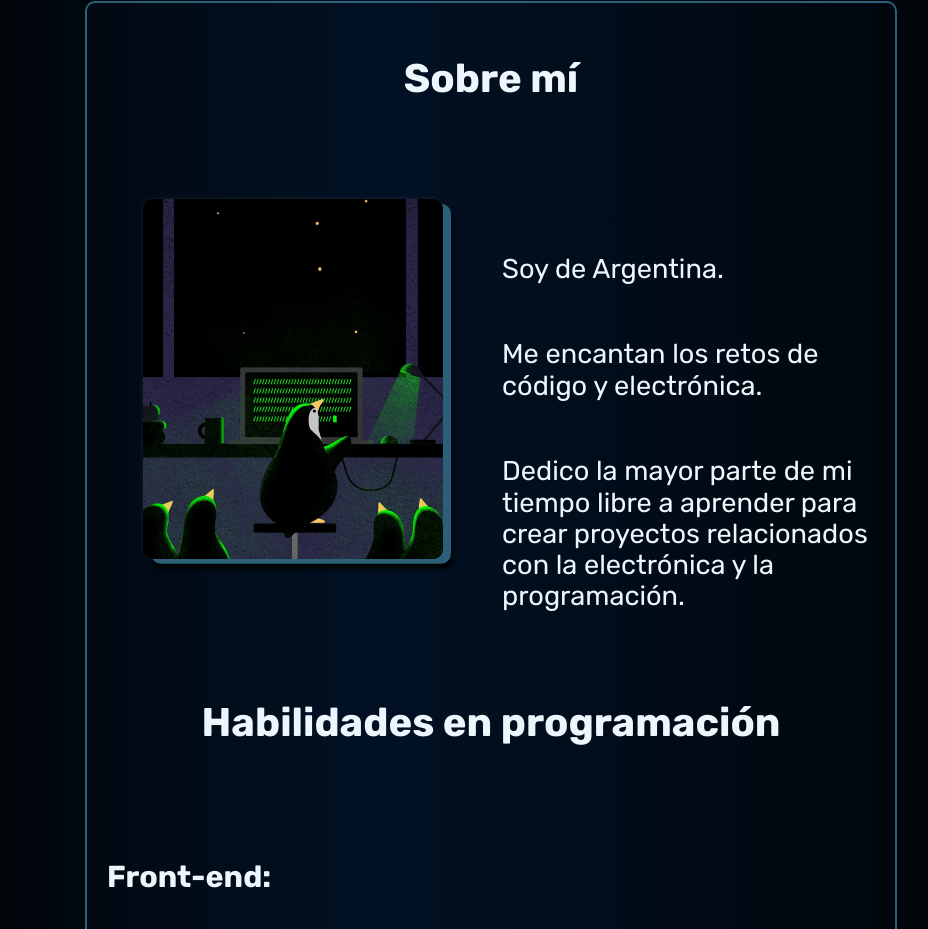
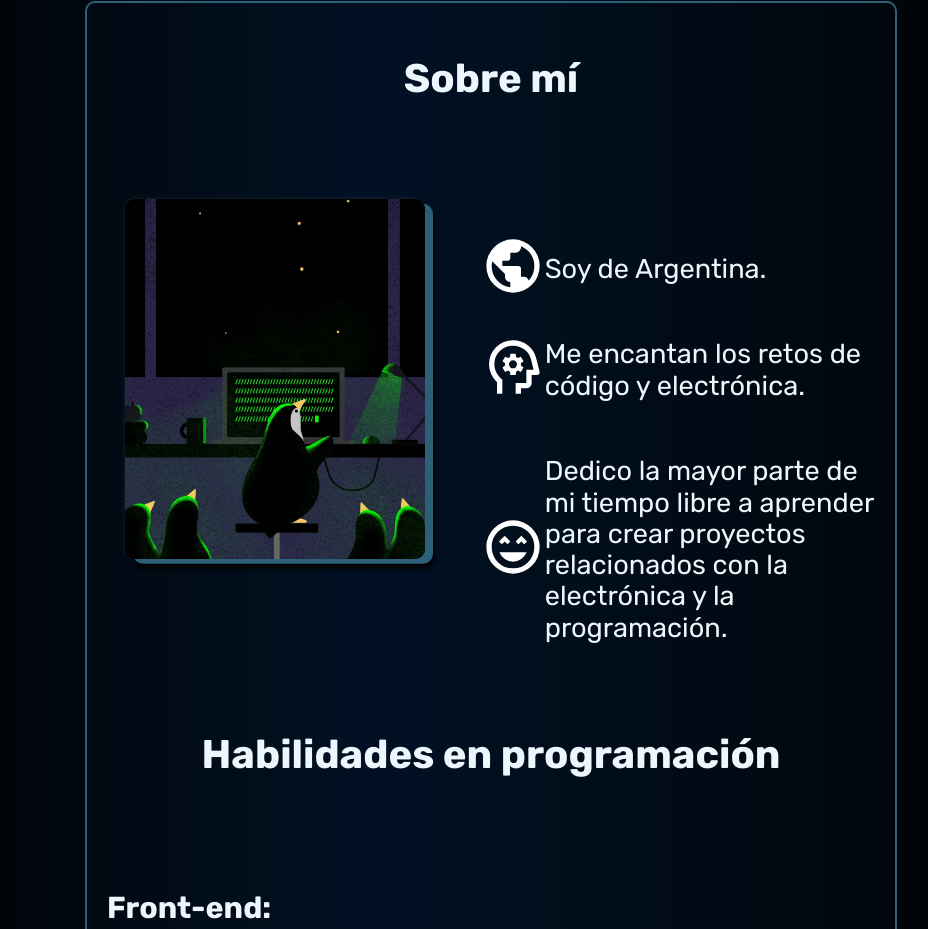
Before and after one commit to asdjosegarcia/portafolios, an Astro site: page / in a window 1280 px wide. Shown: the part 799-1728 px from the top of the page, without its empty margins (149-1077 px from the left). Built offline with nearby package versions, Linux system fonts and the light colour scheme; Astro itself is replaced by a stand-in of ours.

Commit message:
fix AboutSection about me icons

```diff
--- a/src/containers/AboutSection.astro
+++ b/src/containers/AboutSection.astro
@@ -33,7 +33,7 @@ import ArduinoSVG from "../SVG/ArduinoSVG.astro"
         <ul>
             <li class='about__item'>
                 <div>
-                    <svg  viewBox="0 -960 960 960" fill="#ffffff"><path d="M480-80q-83 0-156-31.5T197-197q-54-54-85.5-127T80-480q0-83 31.5-156T197-763q54-54 127-85.5T480-880q83 0 156 31.5T763-763q54 54 85.5 127T880-480q0 83-31.5 156T763-197q-54 54-127 85.5T480-80Zm-40-82v-78q-33 0-56.5-23.5T360-320v-40L168-552q-3 18-5.5 36t-2.5 36q0 121 79.5 212T440-162Zm276-102q20-22 36-47.5t26.5-53q10.5-27.5 16-56.5t5.5-59q0-98-54.5-179T600-776v16q0 33-23.5 56.5T520-680h-80v80q0 17-11.5 28.5T400-560h-80v80h240q17 0 28.5 11.5T600-440v120h40q26 0 47 15.5t29 40.5Z" /></svg>
+                    <svg width="4rem" viewBox="0 -960 960 960" fill="#ffffff"><path d="M480-80q-83 0-156-31.5T197-197q-54-54-85.5-127T80-480q0-83 31.5-156T197-763q54-54 127-85.5T480-880q83 0 156 31.5T763-763q54 54 85.5 127T880-480q0 83-31.5 156T763-197q-54 54-127 85.5T480-80Zm-40-82v-78q-33 0-56.5-23.5T360-320v-40L168-552q-3 18-5.5 36t-2.5 36q0 121 79.5 212T440-162Zm276-102q20-22 36-47.5t26.5-53q10.5-27.5 16-56.5t5.5-59q0-98-54.5-179T600-776v16q0 33-23.5 56.5T520-680h-80v80q0 17-11.5 28.5T400-560h-80v80h240q17 0 28.5 11.5T600-440v120h40q26 0 47 15.5t29 40.5Z" /></svg>
                 </div>
                 <p class='about__country'>
                     Soy de Argentina.
@@ -42,7 +42,7 @@ import ArduinoSVG from "../SVG/ArduinoSVG.astro"
             {/* <li><p class='about__experience'>Proximamente</p></li> */}
             <li class='about__item'>
                 <div>
-                    <svg viewBox="0 -960 960 960" fill="#ffffff"><path d="M240-80v-172q-57-52-88.5-121.5T120-520q0-150 105-255t255-105q125 0 221.5 73.5T827-615l52 205q5 19-7 34.5T840-360h-80v120q0 33-23.5 56.5T680-160h-80v80h-80v-160h160v-200h108l-38-155q-23-91-98-148t-172-57q-116 0-198 81t-82 197q0 60 24.5 114t69.5 96l26 24v208h-80Zm254-360Zm-54 80h80l6-50q8-3 14.5-7t11.5-9l46 20 40-68-40-30q2-8 2-16t-2-16l40-30-40-68-46 20q-5-5-11.5-9t-14.5-7l-6-50h-80l-6 50q-8 3-14.5 7t-11.5 9l-46-20-40 68 40 30q-2 8-2 16t2 16l-40 30 40 68 46-20q5 5 11.5 9t14.5 7l6 50Zm40-100q-25 0-42.5-17.5T420-520q0-25 17.5-42.5T480-580q25 0 42.5 17.5T540-520q0 25-17.5 42.5T480-460Z" /></svg>
+                    <svg width="4rem"  viewBox="0 -960 960 960" fill="#ffffff"><path d="M240-80v-172q-57-52-88.5-121.5T120-520q0-150 105-255t255-105q125 0 221.5 73.5T827-615l52 205q5 19-7 34.5T840-360h-80v120q0 33-23.5 56.5T680-160h-80v80h-80v-160h160v-200h108l-38-155q-23-91-98-148t-172-57q-116 0-198 81t-82 197q0 60 24.5 114t69.5 96l26 24v208h-80Zm254-360Zm-54 80h80l6-50q8-3 14.5-7t11.5-9l46 20 40-68-40-30q2-8 2-16t-2-16l40-30-40-68-46 20q-5-5-11.5-9t-14.5-7l-6-50h-80l-6 50q-8 3-14.5 7t-11.5 9l-46-20-40 68 40 30q-2 8-2 16t2 16l-40 30 40 68 46-20q5 5 11.5 9t14.5 7l6 50Zm40-100q-25 0-42.5-17.5T420-520q0-25 17.5-42.5T480-580q25 0 42.5 17.5T540-520q0 25-17.5 42.5T480-460Z" /></svg>
                 </div>
                 <p class='about__Enthusiasm'>
                     Me encantan los retos de código y electrónica.
@@ -50,7 +50,7 @@ import ArduinoSVG from "../SVG/ArduinoSVG.astro"
             </li>
             <li class='about__item'>
                 <div  >
-                    <svg viewBox="0 -960 960 960" fill="#ffffff"><path d="M480-260q68 0 123.5-38.5T684-400H276q25 63 80.5 101.5T480-260ZM312-520l44-42 42 42 42-42-84-86-86 86 42 42Zm250 0 42-42 44 42 42-42-86-86-84 86 42 42ZM480-80q-83 0-156-31.5T197-197q-54-54-85.5-127T80-480q0-83 31.5-156T197-763q54-54 127-85.5T480-880q83 0 156 31.5T763-763q54 54 85.5 127T880-480q0 83-31.5 156T763-197q-54 54-127 85.5T480-80Zm0-400Zm0 320q134 0 227-93t93-227q0-134-93-227t-227-93q-134 0-227 93t-93 227q0 134 93 227t227 93Z" /></svg>
+                    <svg width="4rem"  viewBox="0 -960 960 960" fill="#ffffff"><path d="M480-260q68 0 123.5-38.5T684-400H276q25 63 80.5 101.5T480-260ZM312-520l44-42 42 42 42-42-84-86-86 86 42 42Zm250 0 42-42 44 42 42-42-86-86-84 86 42 42ZM480-80q-83 0-156-31.5T197-197q-54-54-85.5-127T80-480q0-83 31.5-156T197-763q54-54 127-85.5T480-880q83 0 156 31.5T763-763q54 54 85.5 127T880-480q0 83-31.5 156T763-197q-54 54-127 85.5T480-80Zm0-400Zm0 320q134 0 227-93t93-227q0-134-93-227t-227-93q-134 0-227 93t-93 227q0 134 93 227t227 93Z" /></svg>
                 </div>
                 <p class='about__hobbies'>
                     Dedico la mayor parte de mi tiempo libre a aprender para crear proyectos relacionados con la electrónica y la programación.
```
